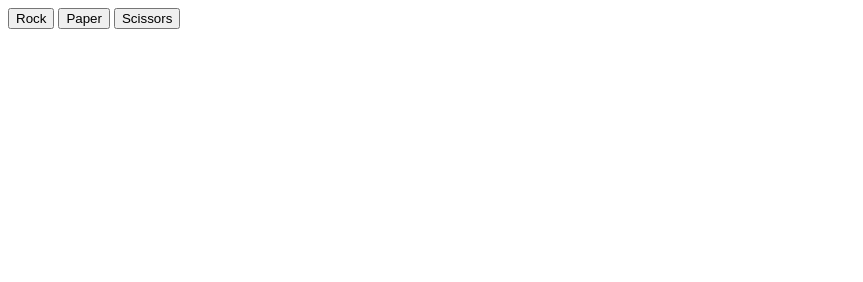
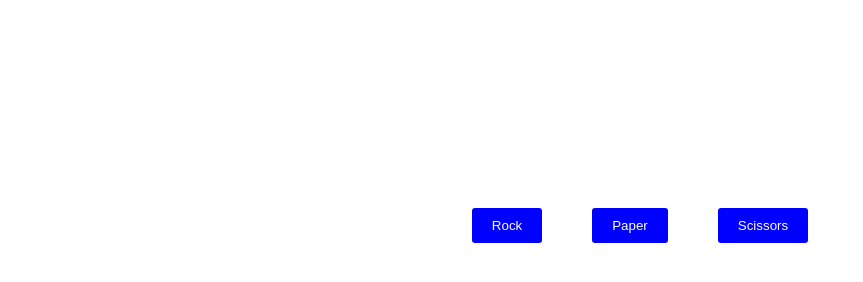
Before and after one commit to meera-gd/odin-rock-paper-scissors, a plain HTML site: page index.html in a window 1280 px wide. Shown: the whole page, without its empty margins (0-863 px from the left). Drawn offline with Linux system fonts and the light colour scheme.

Commit message:
Change alignment and button styling

```diff
--- a/index.html
+++ b/index.html
@@ -1,14 +1,19 @@
 <!DOCTYPE html>
 <html lang="en">
   <head>
-    <meta charset="utf-8">
+    <meta charset="utf-8" />
     <title>Rock, Paper, Scissors</title>
+    <link rel="stylesheet" href="styles.css" />
     <script src="script.js" defer></script>
   </head>
   <body>
-    <button id="rock">Rock</button>
-    <button id="paper">Paper</button>
-    <button id="scissors">Scissors</button>
-    <div id="results"></div>
+    <div id="content">
+      <div id="buttons">
+        <button id="rock">Rock</button>
+        <button id="paper">Paper</button>
+        <button id="scissors">Scissors</button>
+      </div>
+      <div id="results"></div>
+    </div>
   </body>
 </html>
--- /dev/null
+++ b/styles.css
@@ -0,0 +1,31 @@
+body {
+  height: 100vh;
+  display: flex;
+  flex-direction: column;
+  justify-content: center;
+}
+
+#content {
+  margin: auto;
+  height: 50%;
+  width: 50%;
+}
+
+#buttons {
+  display: flex;
+  justify-content: center;
+  gap: 50px;
+}
+
+#results {
+  margin: 25px;
+  text-align: center;
+}
+
+button {
+  padding: 10px 20px 10px 20px;
+  background-color: blue;
+  border: none;
+  color: white;
+  border-radius: 3px;
+}
```
